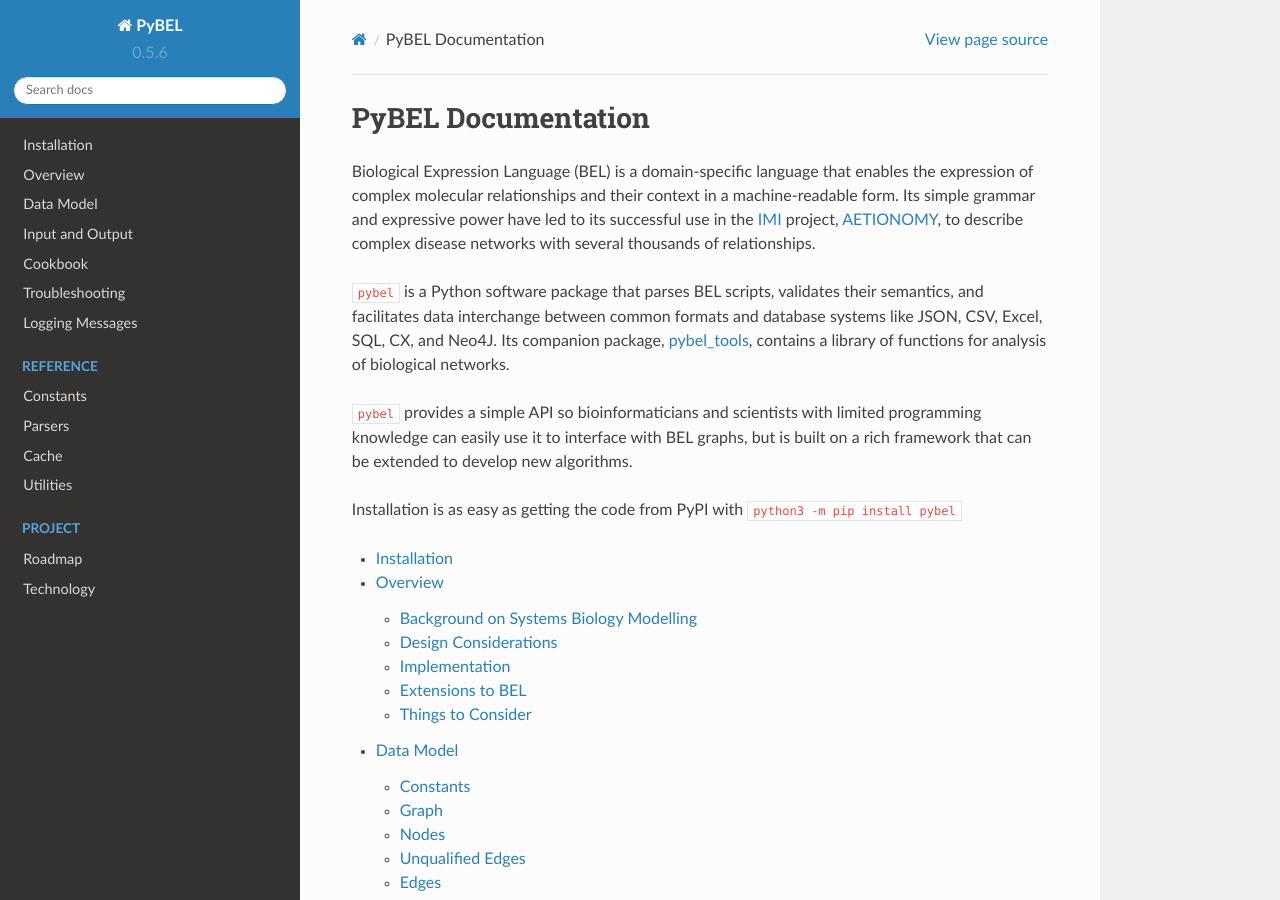
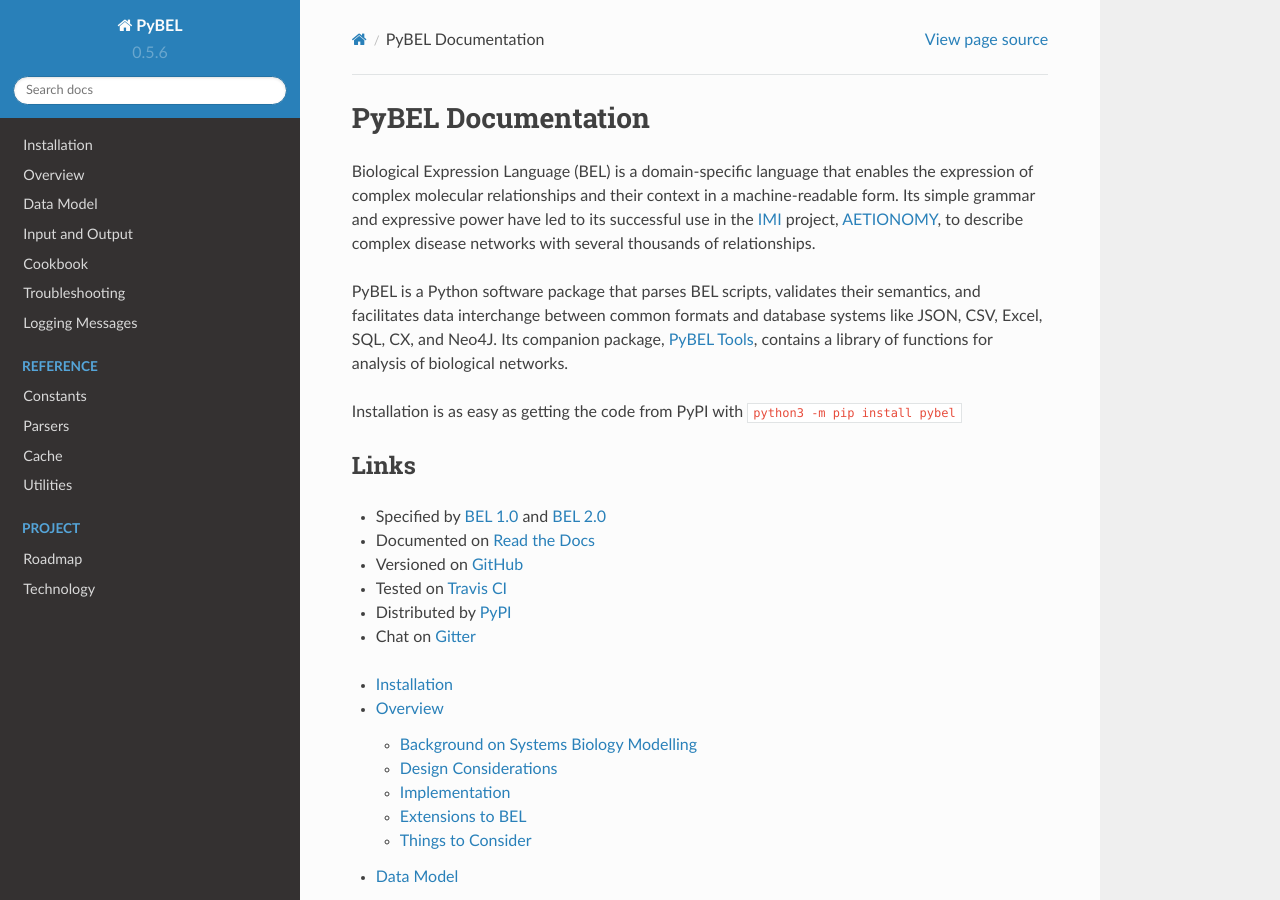
Before and after one commit to pybel/pybel, a Sphinx documentation site: the page built from docs/source/index.rst, in a window 1280 px wide and 900 px high. Built offline with Sphinx 7.4.7 and the Read the Docs theme 2.0.0, drawn with Linux system fonts in a browser that asks for light colours.

Commit message:
Update docs
[skip ci]

```diff
--- a/docs/source/index.rst
+++ b/docs/source/index.rst
@@ -6,15 +6,22 @@
 successful use in the `IMI <https://www.imi.europa.eu/>`_ project, `AETIONOMY <http://www.aetionomy.eu/>`_, to describe
 complex disease networks with several thousands of relationships.
 
-:code:`pybel` is a Python software package that parses BEL scripts, validates their semantics, and facilitates data
+PyBEL is a Python software package that parses BEL scripts, validates their semantics, and facilitates data
 interchange between common formats and database systems like JSON, CSV, Excel, SQL, CX, and Neo4J. Its companion
-package, `pybel_tools <http://pybel-tools.readthedocs.io/>`_, contains a library of functions for analysis of
+package, `PyBEL Tools <http://pybel-tools.readthedocs.io/>`_, contains a library of functions for analysis of
 biological networks.
 
-:code:`pybel` provides a simple API so bioinformaticians and scientists with limited programming knowledge can easily
-use it to interface with BEL graphs, but is built on a rich framework that can be extended to develop new algorithms.
+Installation is as easy as getting the code from PyPI with :code:`python3 -m pip install pybel`
 
-Installation is as easy as getting the code from PyPI with :code:`python3 -m pip install pybel`
+Links
+-----
+- Specified by `BEL 1.0 <http://openbel.org/language/web/version_1.0/bel_specification_version_1.0.html>`_ and
+  `BEL 2.0 <http://openbel.org/language/web/version_2.0/bel_specification_version_2.0.html>`_
+- Documented on `Read the Docs <http://pybel.readthedocs.io/>`_
+- Versioned on `GitHub <https://github.com/pybel/pybel>`_
+- Tested on `Travis CI <https://travis-ci.org/pybel/pybel>`_
+- Distributed by `PyPI <https://pypi.python.org/pypi/pybel>`_
+- Chat on `Gitter <https://gitter.im/pybel/Lobby>`_
 
 .. toctree::
    :maxdepth: 2
```
Also changed, not shown: 1 other file.
